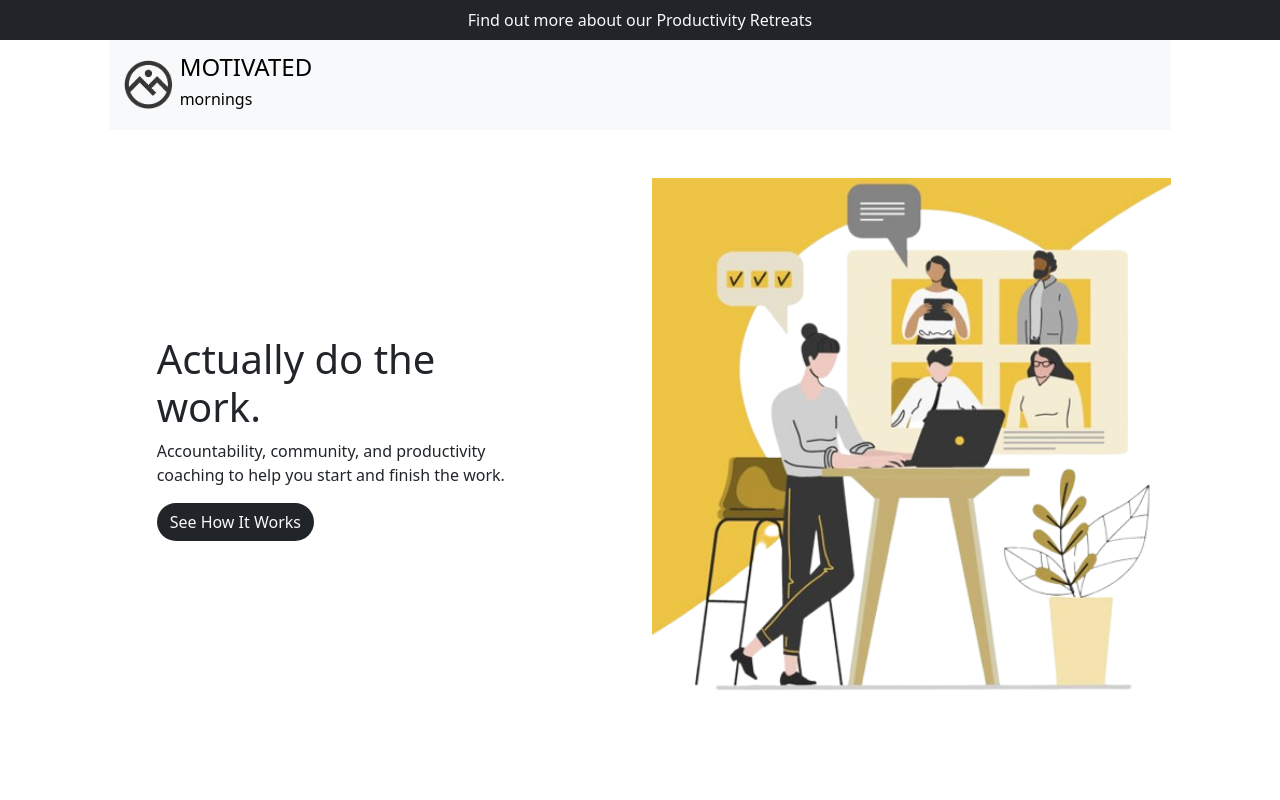
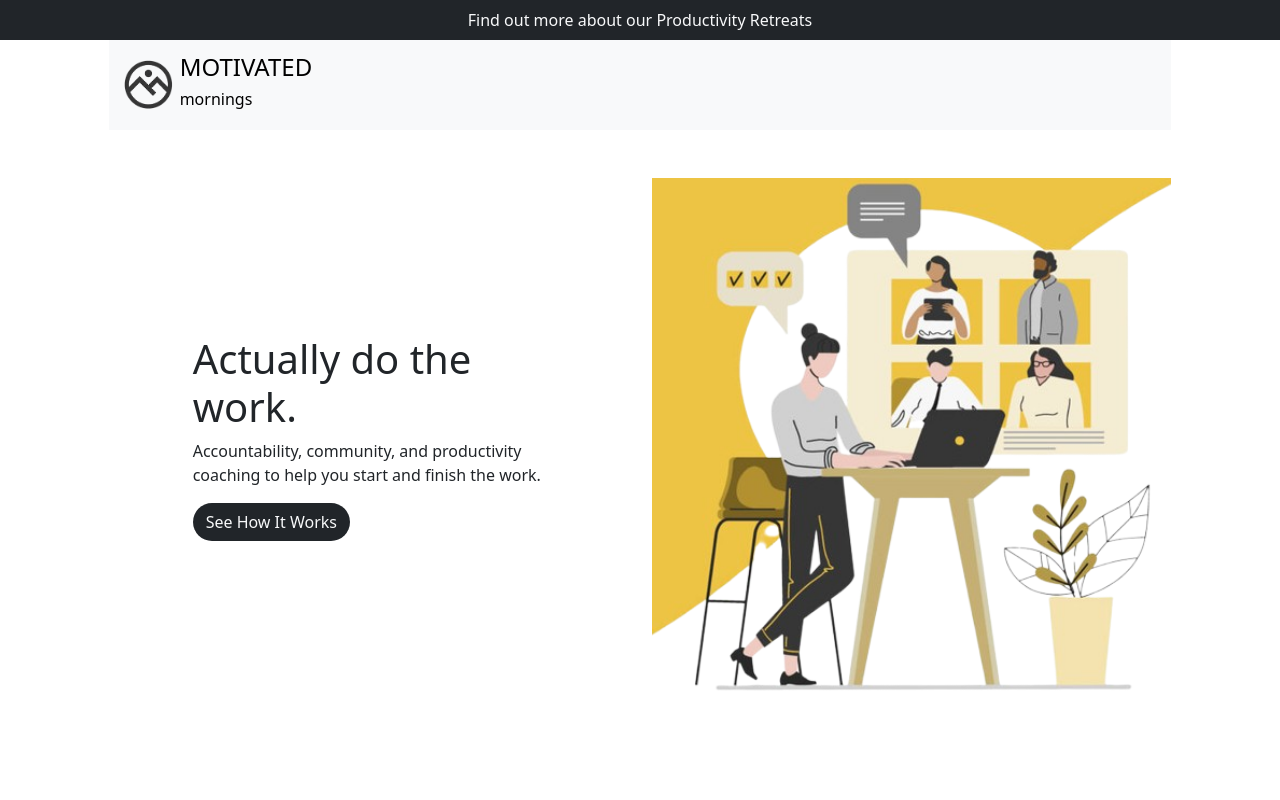
Before and after one commit to Ajith369369/motivated-mornings-frontend, a React (Vite) app: page / in a window 1280 px wide. Shown: the top 800 px of the page. Built offline with nearby package versions, Linux system fonts and the light colour scheme.

Commit message:
Change padding.

```diff
--- a/src/components/Header.jsx
+++ b/src/components/Header.jsx
@@ -62,7 +62,7 @@
         <section id="actually my-5">
           <div className="row">
             <div className="col-md-1"></div>
-            <div className="col-md-5 d-flex flex-column justify-content-center align-items-left pe-5">
+            <div className="col-md-5 d-flex flex-column justify-content-center align-items-left px-5">
               <div className="px-5">
                 <h1>Actually do the work.</h1>
                 <p>
```
